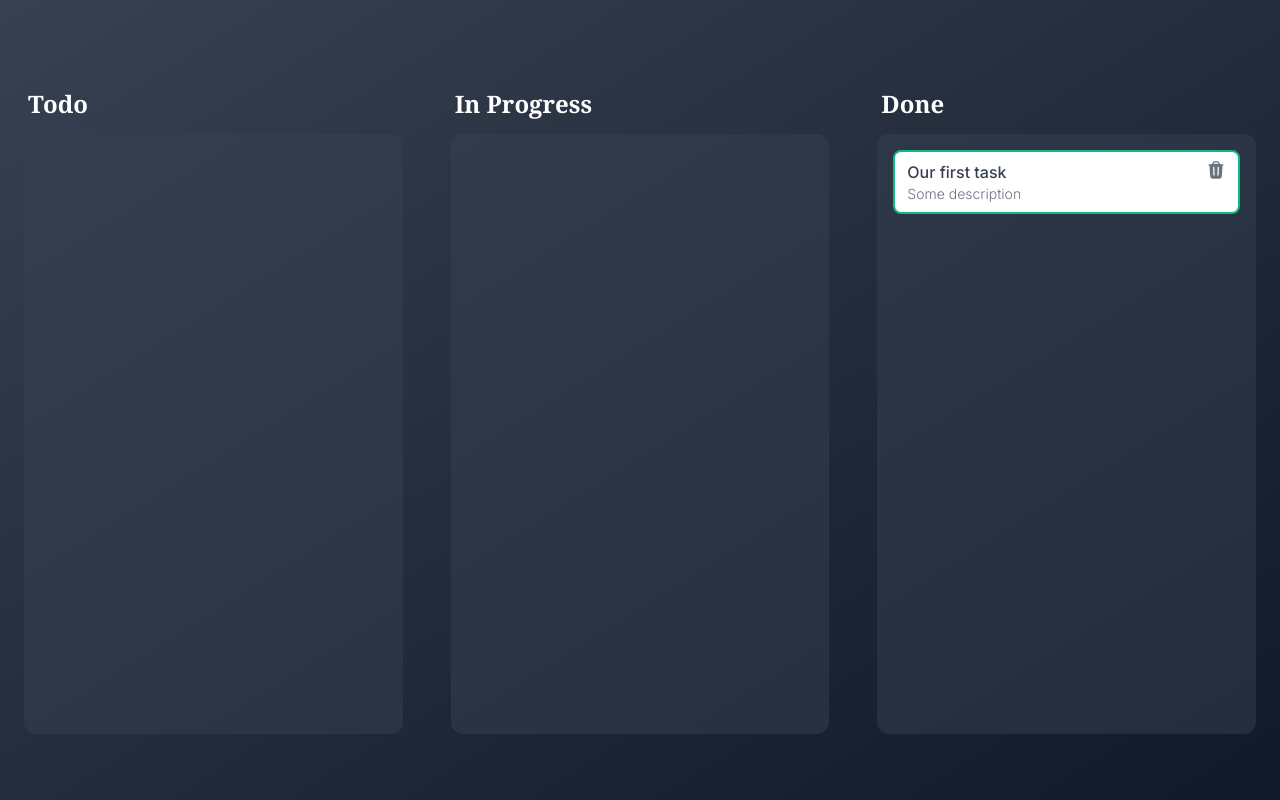
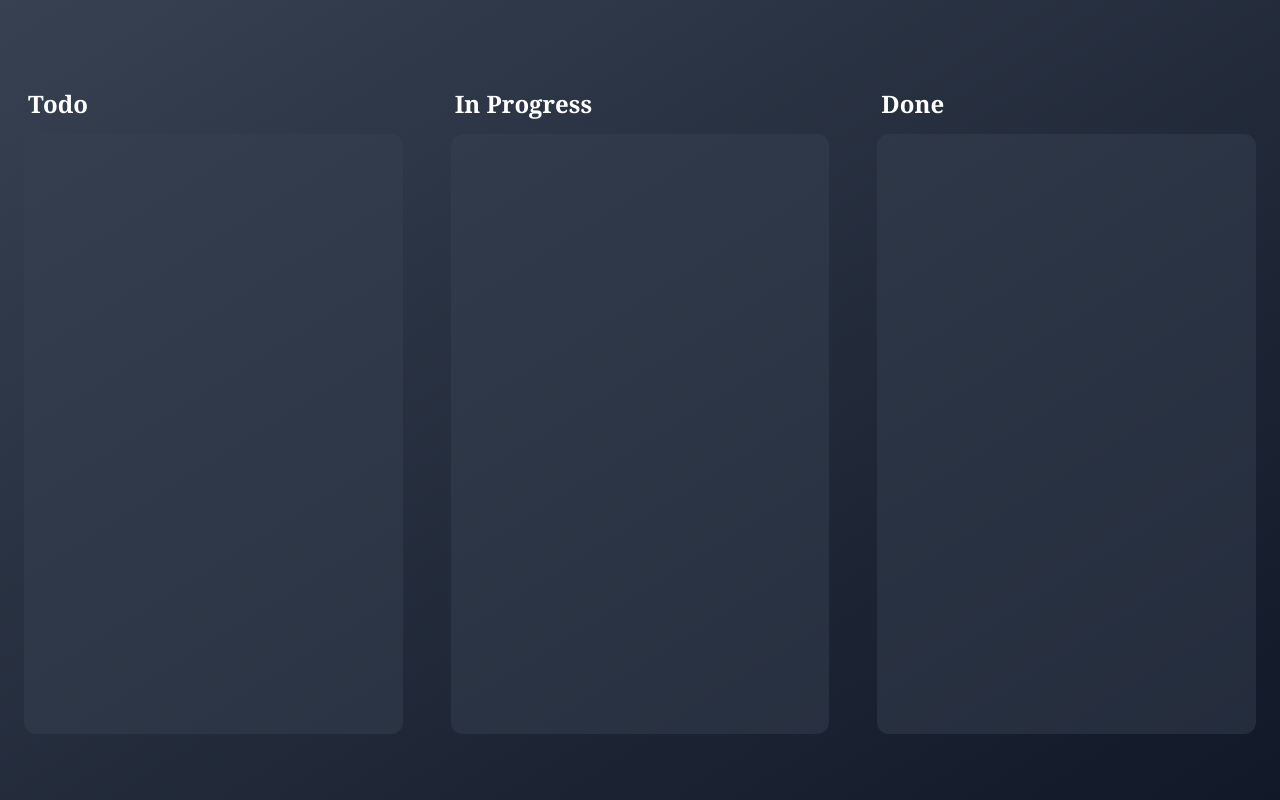
Before and after one commit to hanaisreal/notifyMe, a Next.js app: page / in a window 1280 px wide. Built offline with nearby package versions, Linux system fonts and the light colour scheme.

Commit message:
feat: apply store in column by defining task

```diff
--- a/components/column.tsx
+++ b/components/column.tsx
@@ -1,13 +1,9 @@
+'use client'
+
+import { useTaskStore } from '@/lib/store'
 import Task from './task'
+import { useMemo } from 'react'
 
-const tasks = [
-  {
-    id: '1234',
-    title: 'Our first task',
-    description: 'Some description',
-    status: 'DONE'
-  }
-]
 
 export default function Column({
   title,
@@ -16,8 +12,13 @@ export default function Column({
   title: string
   status: string
 }) {
-  const filteredTasks = tasks.filter(task => task.status === status)
 
+  const tasks = useTaskStore(state => state.tasks)  //store에 있는 tasks를 가져옴
+
+  const filteredTasks = useMemo(
+    () => tasks.filter(task => task.status === status),
+    [tasks, status] //tasks나 status가 변경될 때만 다시 계산해서 가져옴
+)
   return (
     <section className='h-[600px] flex-1'>
       <h2 className='ml-1 font-serif text-2xl font-semibold'>{title}</h2>
--- a/components/task.tsx
+++ b/components/task.tsx
@@ -7,7 +7,7 @@ export default function Task({
   status
 }: {
   title: string
-  description: string
+  description?: string
   status: string
 }) {
   return (
```
